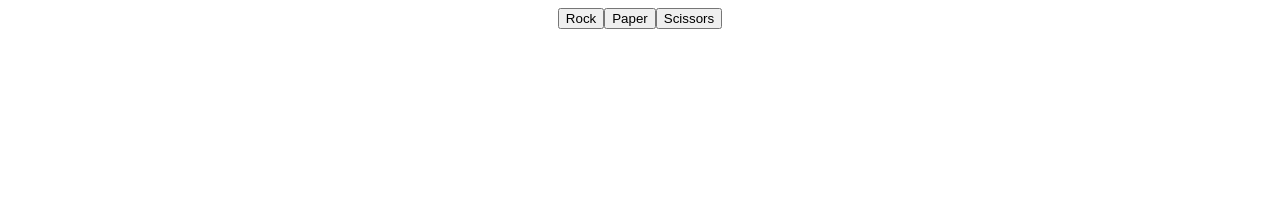
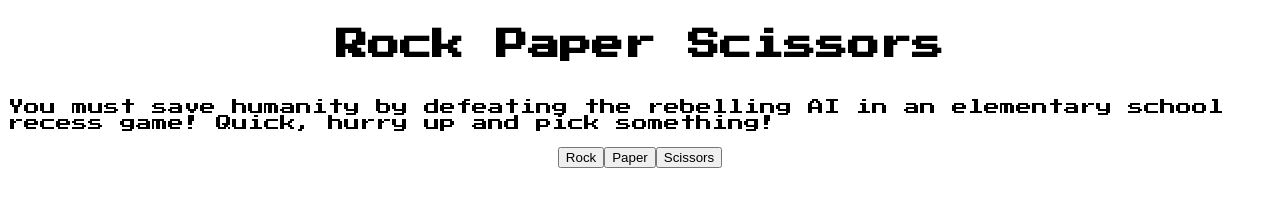
Before and after one commit to thebrianwong/odin-rock-paper-scissors, a plain HTML site: page index.html in a window 1280 px wide. Drawn offline with Linux system fonts and the light colour scheme.

Commit message:
Add title text with appropriate styling

```diff
--- a/index.html
+++ b/index.html
@@ -12,6 +12,12 @@
     <title>Rock Paper Scissors</title>
 </head>
 <body>
+    <div class="title-container">
+        <h1>Rock Paper Scissors</h1>
+        <p>You must save humanity by defeating the rebelling AI in an elementary school recess game!
+            Quick, hurry up and pick something!
+        </p>
+    </div>
     <div class="button-container">
         <input type="button" value="Rock" id="rock" class="option"></input>
         <input type="button" value="Paper" id="paper" class="option"></input>
--- a/style.css
+++ b/style.css
@@ -2,6 +2,7 @@ body {
     font-family: 'Press Start 2P', cursive;
 }
 
+.title-container,
 .button-container,
 .text-container {
     display: flex;
@@ -11,6 +12,7 @@ body {
     justify-content: center;
 }
 
+.title-container,
 .text-container {
     flex-direction: column;
     align-items: center;
```
